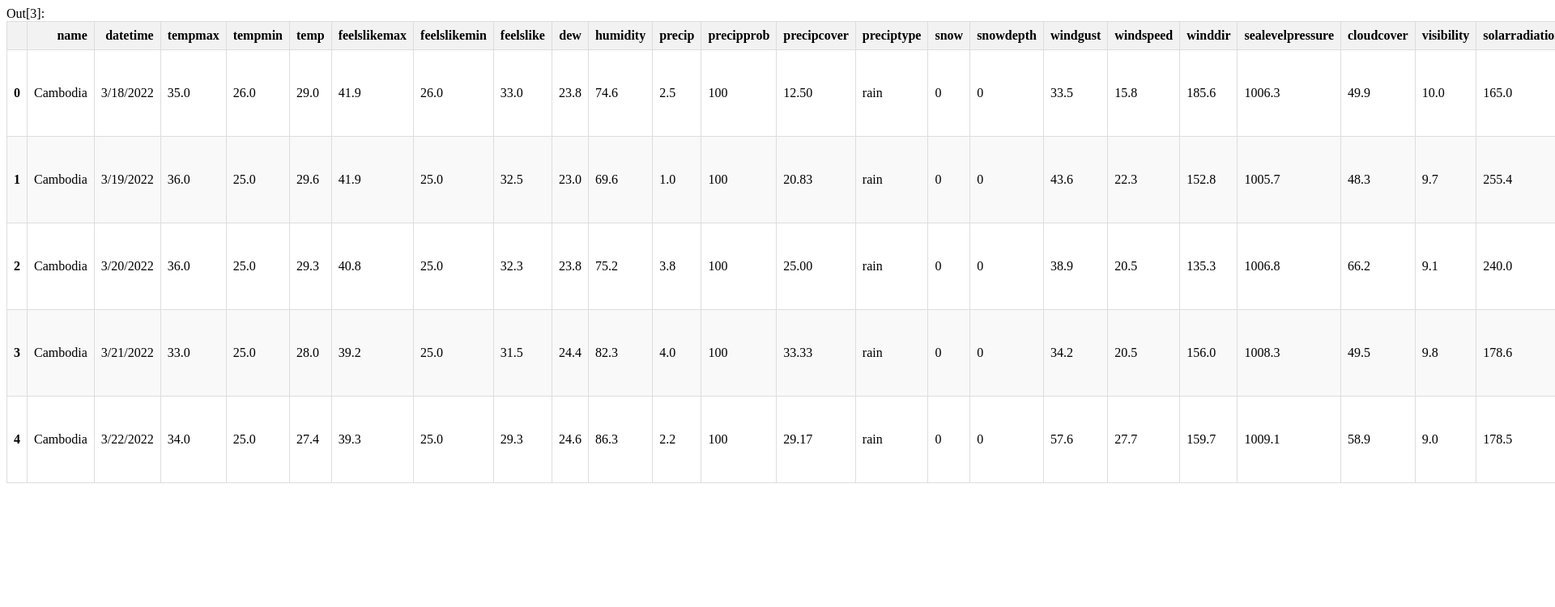
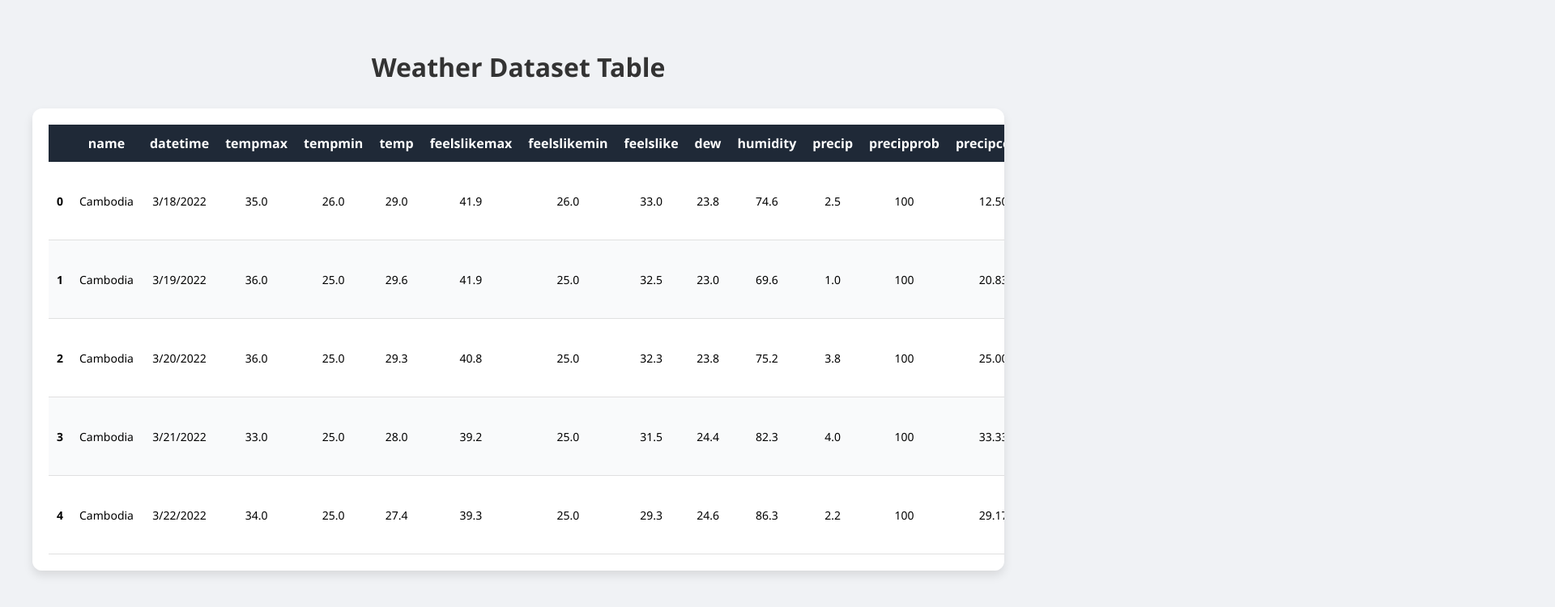
Before and after one commit to HUONSopanha/MINIPROJECT, a plain HTML site: page root/index.html in a window 1280 px wide. Shown: the top 750 px of the page at 81% size, 1920 px wide, since content can reach past the window. Drawn offline with Linux system fonts and the light colour scheme.

Commit message:
Update index.html with modern table styling

```diff
--- a/root/index.html
+++ b/root/index.html
@@ -1,59 +1,71 @@
 <!DOCTYPE html>
 <html lang="en">
 <head>
-    <meta charset="UTF-8">
-    <meta name="viewport" content="width=device-width, initial-scale=1.0">
-    <title>Document</title>
+  <meta charset="UTF-8" />
+  <meta name="viewport" content="width=device-width, initial-scale=1.0"/>
+  <title>Dataset Table</title>
   <style>
-        .dataframe {
-            border-collapse: collapse;
-            width: 100%;
+    body {
+      font-family: "Segoe UI", Tahoma, Geneva, Verdana, sans-serif;
+      background-color: #f0f2f5;
+      margin: 0;
+      padding: 40px;
     }
 
-        .dataframe th, .dataframe td {
-            border: 1px solid #ddd;
-            padding: 8px;
+    h1 {
+      text-align: center;
+      margin-bottom: 30px;
+      color: #333;
+    }
+
+    .table-wrapper {
+      overflow-x: auto;
+      background-color: #fff;
+      border-radius: 12px;
+      box-shadow: 0 6px 12px rgba(0,0,0,0.1);
+      padding: 20px;
+    }
+
+    .dataframe {
+      width: 100%;
+      border-collapse: collapse;
+      border-spacing: 0;
     }
 
     .dataframe thead th {
-            background-color: #f2f2f2;
-            text-align: right;
+      background-color: #1f2937;
+      color: #ffffff;
+      padding: 12px 10px;
+      text-align: center;
+      position: sticky;
+      top: 0;
+    }
+
+    .dataframe tbody td,
+    .dataframe tbody th {
+      padding: 10px;
+      border-bottom: 1px solid #e0e0e0;
+      text-align: center;
+      font-size: 14px;
     }
 
     .dataframe tbody tr:nth-child(even) {
-            background-color: #f9f9f9;
+      background-color: #f9fafb;
     }
 
     .dataframe tbody tr:hover {
-            background-color: #f1f1f1;
+      background-color: #e5e7eb;
+      transition: background-color 0.2s ease-in-out;
     }
   </style>
 </head>
 <body>
-    <div class="jp-Cell-outputWrapper">
-        <div class="jp-Collapser jp-OutputCollapser jp-Cell-outputCollapser">
-        </div>
-        <div class="jp-OutputArea jp-Cell-outputArea">
-        <div class="jp-OutputArea-child jp-OutputArea-executeResult">
-        <div class="jp-OutputPrompt jp-OutputArea-prompt">Out[3]:</div>
-        <div class="jp-RenderedHTMLCommon jp-RenderedHTML jp-OutputArea-output jp-OutputArea-executeResult" data-mime-type="text/html" tabindex="0">
-        <div>
-        <style scoped="">
-            .dataframe tbody tr th:only-of-type {
-                vertical-align: middle;
-            }
 
-            .dataframe tbody tr th {
-                vertical-align: top;
-            }
-
-            .dataframe thead th {
-                text-align: right;
-            }
-        </style>
-        <table border="1" class="dataframe">
+  <h1>Weather Dataset Table</h1>
+  <div class="table-wrapper">
+    <table class="dataframe">
       <thead>
-        <tr style="text-align: right;">
+        <tr>
           <th></th>
           <th>name</th>
           <th>datetime</th>
@@ -92,191 +104,23 @@
       </thead>
       <tbody>
         <tr>
-        <th>0</th>
-        <td>Cambodia</td>
-        <td>3/18/2022</td>
-        <td>35.0</td>
-        <td>26.0</td>
-        <td>29.0</td>
-        <td>41.9</td>
-        <td>26.0</td>
-        <td>33.0</td>
-        <td>23.8</td>
-        <td>74.6</td>
-        <td>2.5</td>
-        <td>100</td>
-        <td>12.50</td>
-        <td>rain</td>
-        <td>0</td>
-        <td>0</td>
-        <td>33.5</td>
-        <td>15.8</td>
-        <td>185.6</td>
-        <td>1006.3</td>
-        <td>49.9</td>
-        <td>10.0</td>
-        <td>165.0</td>
-        <td>14.4</td>
-        <td>7</td>
-        <td>30</td>
-        <td>2022-03-18T06:06:05</td>
-        <td>2022-03-18T18:11:20</td>
-        <td>0.50</td>
-        <td>Rain, Partially cloudy</td>
-        <td>Partly cloudy throughout the day with rain.</td>
-        <td>rain</td>
-        <td>VDPP,48991099999,remote</td>
+          <th>0</th><td>Cambodia</td><td>3/18/2022</td><td>35.0</td><td>26.0</td><td>29.0</td><td>41.9</td><td>26.0</td><td>33.0</td><td>23.8</td><td>74.6</td><td>2.5</td><td>100</td><td>12.50</td><td>rain</td><td>0</td><td>0</td><td>33.5</td><td>15.8</td><td>185.6</td><td>1006.3</td><td>49.9</td><td>10.0</td><td>165.0</td><td>14.4</td><td>7</td><td>30</td><td>2022-03-18T06:06:05</td><td>2022-03-18T18:11:20</td><td>0.50</td><td>Rain, Partially cloudy</td><td>Partly cloudy throughout the day with rain.</td><td>rain</td><td>VDPP,48991099999,remote</td>
         </tr>
         <tr>
-        <th>1</th>
-        <td>Cambodia</td>
-        <td>3/19/2022</td>
-        <td>36.0</td>
-        <td>25.0</td>
-        <td>29.6</td>
-        <td>41.9</td>
-        <td>25.0</td>
-        <td>32.5</td>
-        <td>23.0</td>
-        <td>69.6</td>
-        <td>1.0</td>
-        <td>100</td>
-        <td>20.83</td>
-        <td>rain</td>
-        <td>0</td>
-        <td>0</td>
-        <td>43.6</td>
-        <td>22.3</td>
-        <td>152.8</td>
-        <td>1005.7</td>
-        <td>48.3</td>
-        <td>9.7</td>
-        <td>255.4</td>
-        <td>22.1</td>
-        <td>8</td>
-        <td>30</td>
-        <td>2022-03-19T06:05:29</td>
-        <td>2022-03-19T18:11:21</td>
-        <td>0.53</td>
-        <td>Rain, Partially cloudy</td>
-        <td>Partly cloudy throughout the day with rain.</td>
-        <td>rain</td>
-        <td>VDPP,48991099999</td>
+          <th>1</th><td>Cambodia</td><td>3/19/2022</td><td>36.0</td><td>25.0</td><td>29.6</td><td>41.9</td><td>25.0</td><td>32.5</td><td>23.0</td><td>69.6</td><td>1.0</td><td>100</td><td>20.83</td><td>rain</td><td>0</td><td>0</td><td>43.6</td><td>22.3</td><td>152.8</td><td>1005.7</td><td>48.3</td><td>9.7</td><td>255.4</td><td>22.1</td><td>8</td><td>30</td><td>2022-03-19T06:05:29</td><td>2022-03-19T18:11:21</td><td>0.53</td><td>Rain, Partially cloudy</td><td>Partly cloudy throughout the day with rain.</td><td>rain</td><td>VDPP,48991099999</td>
         </tr>
         <tr>
-        <th>2</th>
-        <td>Cambodia</td>
-        <td>3/20/2022</td>
-        <td>36.0</td>
-        <td>25.0</td>
-        <td>29.3</td>
-        <td>40.8</td>
-        <td>25.0</td>
-        <td>32.3</td>
-        <td>23.8</td>
-        <td>75.2</td>
-        <td>3.8</td>
-        <td>100</td>
-        <td>25.00</td>
-        <td>rain</td>
-        <td>0</td>
-        <td>0</td>
-        <td>38.9</td>
-        <td>20.5</td>
-        <td>135.3</td>
-        <td>1006.8</td>
-        <td>66.2</td>
-        <td>9.1</td>
-        <td>240.0</td>
-        <td>20.7</td>
-        <td>7</td>
-        <td>30</td>
-        <td>2022-03-20T06:04:52</td>
-        <td>2022-03-20T18:11:23</td>
-        <td>0.57</td>
-        <td>Rain, Partially cloudy</td>
-        <td>Partly cloudy throughout the day with rain.</td>
-        <td>rain</td>
-        <td>VDPP,48991099999</td>
+          <th>2</th><td>Cambodia</td><td>3/20/2022</td><td>36.0</td><td>25.0</td><td>29.3</td><td>40.8</td><td>25.0</td><td>32.3</td><td>23.8</td><td>75.2</td><td>3.8</td><td>100</td><td>25.00</td><td>rain</td><td>0</td><td>0</td><td>38.9</td><td>20.5</td><td>135.3</td><td>1006.8</td><td>66.2</td><td>9.1</td><td>240.0</td><td>20.7</td><td>7</td><td>30</td><td>2022-03-20T06:04:52</td><td>2022-03-20T18:11:23</td><td>0.57</td><td>Rain, Partially cloudy</td><td>Partly cloudy throughout the day with rain.</td><td>rain</td><td>VDPP,48991099999</td>
         </tr>
         <tr>
-        <th>3</th>
-        <td>Cambodia</td>
-        <td>3/21/2022</td>
-        <td>33.0</td>
-        <td>25.0</td>
-        <td>28.0</td>
-        <td>39.2</td>
-        <td>25.0</td>
-        <td>31.5</td>
-        <td>24.4</td>
-        <td>82.3</td>
-        <td>4.0</td>
-        <td>100</td>
-        <td>33.33</td>
-        <td>rain</td>
-        <td>0</td>
-        <td>0</td>
-        <td>34.2</td>
-        <td>20.5</td>
-        <td>156.0</td>
-        <td>1008.3</td>
-        <td>49.5</td>
-        <td>9.8</td>
-        <td>178.6</td>
-        <td>15.4</td>
-        <td>7</td>
-        <td>10</td>
-        <td>2022-03-21T06:04:14</td>
-        <td>2022-03-21T18:11:25</td>
-        <td>0.60</td>
-        <td>Rain, Partially cloudy</td>
-        <td>Partly cloudy throughout the day with rain.</td>
-        <td>rain</td>
-        <td>VDPP,48991099999,remote</td>
+          <th>3</th><td>Cambodia</td><td>3/21/2022</td><td>33.0</td><td>25.0</td><td>28.0</td><td>39.2</td><td>25.0</td><td>31.5</td><td>24.4</td><td>82.3</td><td>4.0</td><td>100</td><td>33.33</td><td>rain</td><td>0</td><td>0</td><td>34.2</td><td>20.5</td><td>156.0</td><td>1008.3</td><td>49.5</td><td>9.8</td><td>178.6</td><td>15.4</td><td>7</td><td>10</td><td>2022-03-21T06:04:14</td><td>2022-03-21T18:11:25</td><td>0.60</td><td>Rain, Partially cloudy</td><td>Partly cloudy throughout the day with rain.</td><td>rain</td><td>VDPP,48991099999,remote</td>
         </tr>
         <tr>
-        <th>4</th>
-        <td>Cambodia</td>
-        <td>3/22/2022</td>
-        <td>34.0</td>
-        <td>25.0</td>
-        <td>27.4</td>
-        <td>39.3</td>
-        <td>25.0</td>
-        <td>29.3</td>
-        <td>24.6</td>
-        <td>86.3</td>
-        <td>2.2</td>
-        <td>100</td>
-        <td>29.17</td>
-        <td>rain</td>
-        <td>0</td>
-        <td>0</td>
-        <td>57.6</td>
-        <td>27.7</td>
-        <td>159.7</td>
-        <td>1009.1</td>
-        <td>58.9</td>
-        <td>9.0</td>
-        <td>178.5</td>
-        <td>15.3</td>
-        <td>6</td>
-        <td>10</td>
-        <td>2022-03-22T06:03:37</td>
-        <td>2022-03-22T18:11:26</td>
-        <td>0.64</td>
-        <td>Rain, Partially cloudy</td>
-        <td>Partly cloudy throughout the day with rain.</td>
-        <td>rain</td>
-        <td>VDPP,48991099999</td>
+          <th>4</th><td>Cambodia</td><td>3/22/2022</td><td>34.0</td><td>25.0</td><td>27.4</td><td>39.3</td><td>25.0</td><td>29.3</td><td>24.6</td><td>86.3</td><td>2.2</td><td>100</td><td>29.17</td><td>rain</td><td>0</td><td>0</td><td>57.6</td><td>27.7</td><td>159.7</td><td>1009.1</td><td>58.9</td><td>9.0</td><td>178.5</td><td>15.3</td><td>6</td><td>10</td><td>2022-03-22T06:03:37</td><td>2022-03-22T18:11:26</td><td>0.64</td><td>Rain, Partially cloudy</td><td>Partly cloudy throughout the day with rain.</td><td>rain</td><td>VDPP,48991099999</td>
         </tr>
       </tbody>
     </table>
   </div>
-        </div>
-        </div>
-        </div>
-        </div>
+
 </body>
 </html>
```
Lines whose indentation alone changed are shown as unchanged.
